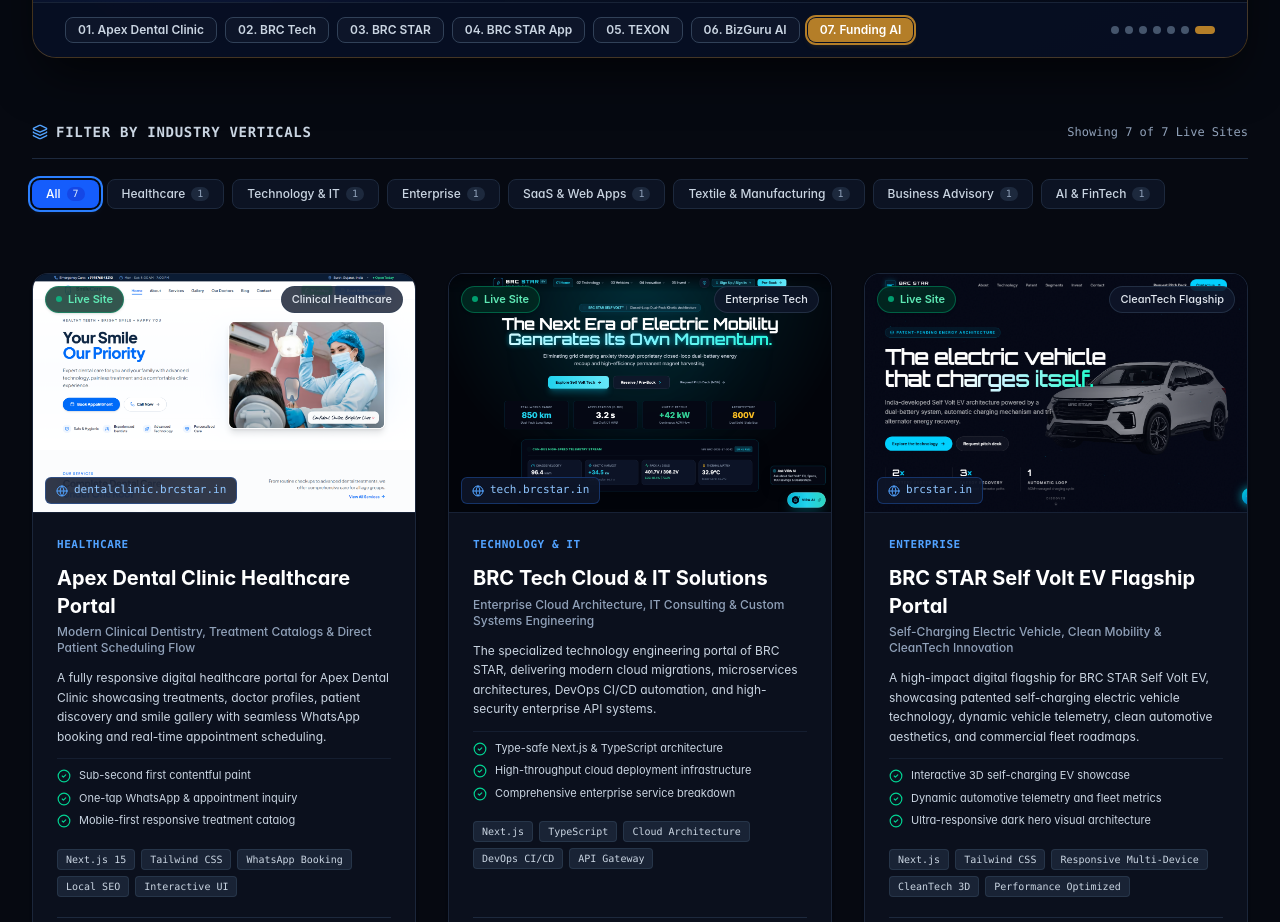
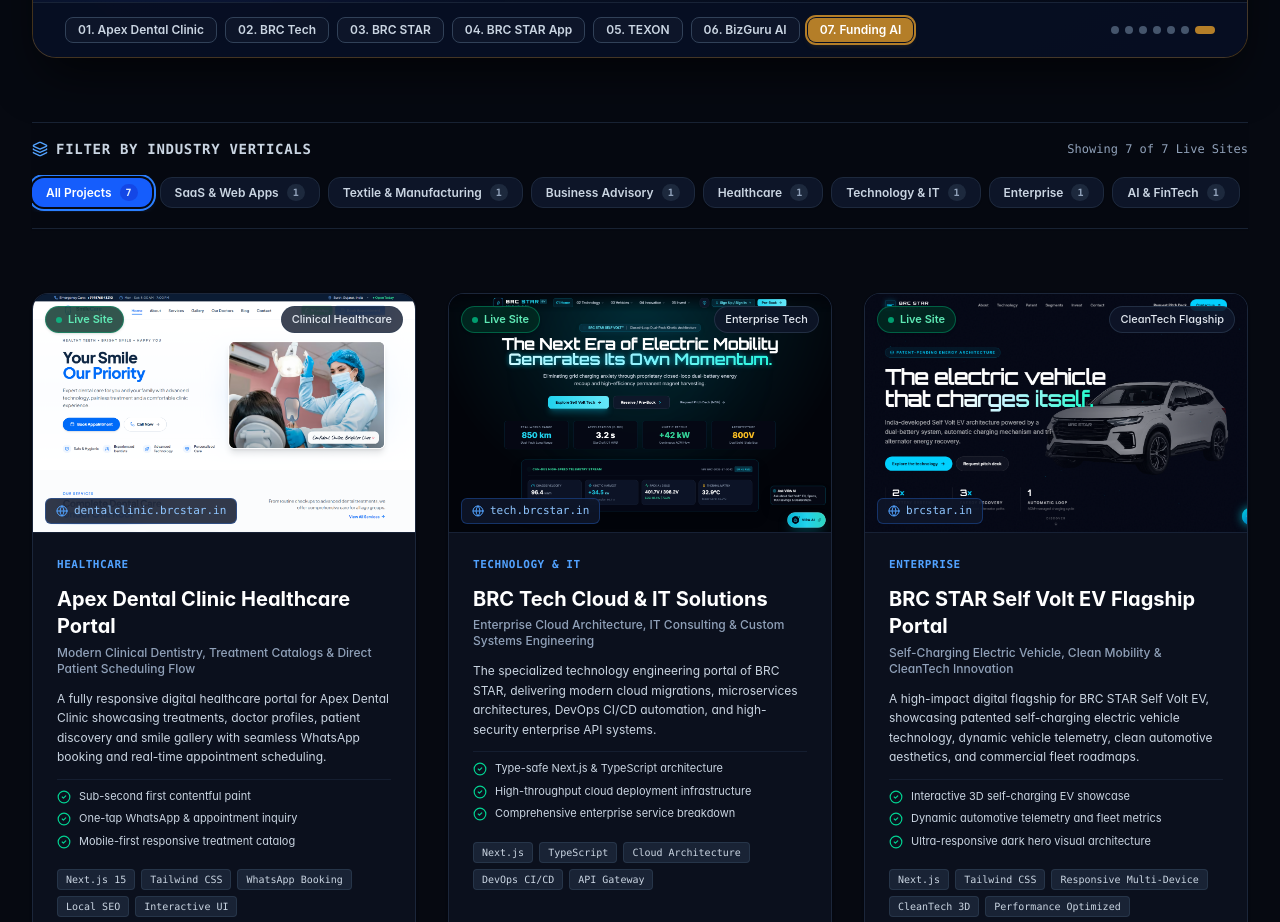
Before and after one commit to brc-star/BRC-Partner, a Next.js app: page /portfolio in a window 1280 px wide. Shown: the part 1420-2342 px from the top of the page. Built offline with nearby package versions, Linux system fonts and the light colour scheme.

Commit message:
fix(portfolio): resolve filter section clipping with sticky docking below navbar and instant category filtering

```diff
--- a/app/portfolio/page.tsx
+++ b/app/portfolio/page.tsx
@@ -31,12 +31,12 @@
 } from 'lucide-react';
 
 export default function PortfolioPage() {
-  const [selectedCategory, setSelectedCategory] = useState<string>('All');
+  const [selectedCategory, setSelectedCategory] = useState<string>('All Projects');
   const [inquiryModalOpen, setInquiryModalOpen] = useState(false);
   const [initialInquiryService, setInitialInquiryService] = useState<string>('Website Development');
 
-  const filteredProjects =
-    selectedCategory === 'All'
+  const isAll = selectedCategory === 'All Projects' || selectedCategory === 'All';
+  const filteredProjects = isAll
     ? LIVE_PROJECTS
     : LIVE_PROJECTS.filter((p) => p.category === selectedCategory);
 
@@ -144,12 +144,16 @@
             <LiveProjectsHeroCarousel onOpenInquiry={handleOpenInquiry} />
           </section>
 
-          {/* Interactive Category Filter Bar */}
-          <section aria-label="Portfolio Category Filters" className="space-y-4">
-            <div className="flex items-center justify-between border-b border-slate-200 dark:border-slate-800 pb-4">
+          {/* Interactive Category Filter Bar (Sticky Docking with Full Clearance) */}
+          <section
+            id="portfolio-filters"
+            aria-label="Portfolio Category Filters"
+            className="sticky top-[64px] sm:top-[74px] z-30 bg-[#f8fafc]/95 dark:bg-[#060911]/95 backdrop-blur-md py-3.5 sm:py-4 -mx-4 px-4 sm:mx-0 sm:px-0 border-y border-slate-200/80 dark:border-slate-800/80 shadow-xs transition-all duration-200 scroll-mt-28 space-y-3"
+          >
+            <div className="flex items-center justify-between pb-1">
               <div className="flex items-center gap-2">
                 <Layers className="w-4 h-4 text-blue-600 dark:text-blue-400" />
-                <span className="text-sm font-semibold uppercase tracking-wider text-slate-700 dark:text-slate-300 font-mono">
+                <span className="text-xs sm:text-sm font-semibold uppercase tracking-wider text-slate-700 dark:text-slate-300 font-mono">
                   Filter By Industry Verticals
                 </span>
               </div>
@@ -158,27 +162,29 @@
               </span>
             </div>
 
-            <div className="flex flex-wrap items-center gap-2 pt-1">
+            {/* Horizontal Scrollable Track on Mobile, Wrap on Desktop */}
+            <div className="flex items-center gap-2 overflow-x-auto no-scrollbar sm:flex-wrap pb-1 pt-0.5">
               {PORTFOLIO_CATEGORIES.map((category) => {
                 const isSelected = selectedCategory === category;
-                const count =
-                  category === 'All'
+                const isAllCategory = category === 'All Projects';
+                const count = isAllCategory
                   ? LIVE_PROJECTS.length
                   : LIVE_PROJECTS.filter((p) => p.category === category).length;
 
                 return (
                   <button
                     key={category}
+                    type="button"
                     onClick={() => setSelectedCategory(category)}
-                    className={`inline-flex items-center gap-1.5 px-3.5 py-1.5 rounded-lg text-xs font-medium transition-all ${
+                    className={`shrink-0 inline-flex items-center gap-2 px-3.5 py-1.5 rounded-xl text-xs font-semibold transition-all cursor-pointer ${
                       isSelected
-                        ? 'bg-blue-600 text-white shadow-md shadow-blue-500/20 ring-2 ring-blue-500 ring-offset-2 ring-offset-white dark:ring-offset-[#060911]'
-                        : 'bg-white dark:bg-slate-900/70 text-slate-700 dark:text-slate-300 border border-slate-200 dark:border-slate-800 hover:border-blue-400 dark:hover:border-blue-500 hover:text-blue-600 dark:hover:text-blue-400'
+                        ? 'bg-blue-600 text-white shadow-md shadow-blue-500/25 ring-2 ring-blue-500 ring-offset-2 ring-offset-[#f8fafc] dark:ring-offset-[#060911]'
+                        : 'bg-white dark:bg-slate-900/90 text-slate-700 dark:text-slate-300 border border-slate-200 dark:border-slate-800 hover:border-blue-400 dark:hover:border-blue-500 hover:text-blue-600 dark:hover:text-blue-400 shadow-xs'
                     }`}
                   >
                     <span>{category}</span>
                     <span
-                      className={`text-[10px] px-1.5 py-0.2 rounded-full font-mono ${
+                      className={`text-[10px] px-1.5 py-0.5 rounded-full font-mono font-bold ${
                         isSelected
                           ? 'bg-blue-700 text-blue-100'
                           : 'bg-slate-100 dark:bg-slate-800 text-slate-500 dark:text-slate-400'
@@ -193,6 +199,7 @@
           </section>
 
           {/* Project Grid Showcase */}
+          {filteredProjects.length > 0 ? (
             <section aria-label="Live Projects Grid" className="grid grid-cols-1 md:grid-cols-2 lg:grid-cols-3 gap-8">
               {filteredProjects.map((project: LiveProject) => (
                 <article
@@ -306,6 +313,24 @@
                 </article>
               ))}
             </section>
+          ) : (
+            <div className="text-center py-16 px-4 bg-white dark:bg-[#0b101d] rounded-2xl border border-slate-200 dark:border-slate-800 space-y-4">
+              <Layers className="w-10 h-10 text-slate-400 mx-auto" />
+              <h3 className="text-lg font-bold text-slate-800 dark:text-slate-200">
+                No Projects Found in {selectedCategory}
+              </h3>
+              <p className="text-xs text-slate-500 max-w-sm mx-auto">
+                No live deployments currently match this specific industry vertical.
+              </p>
+              <button
+                type="button"
+                onClick={() => setSelectedCategory('All Projects')}
+                className="inline-flex items-center gap-2 px-4 py-2 rounded-xl bg-blue-600 text-white text-xs font-semibold hover:bg-blue-700 transition-colors cursor-pointer"
+              >
+                <span>Show All Projects</span>
+              </button>
+            </div>
+          )}
 
           {/* Bottom Call to Action Section */}
           <section aria-label="Start Your Project" className="pt-8">
--- a/lib/live-portfolio-data.ts
+++ b/lib/live-portfolio-data.ts
@@ -247,12 +247,12 @@
 ];
 
 export const PORTFOLIO_CATEGORIES = [
-  'All',
+  'All Projects',
+  'SaaS & Web Apps',
+  'Textile & Manufacturing',
+  'Business Advisory',
   'Healthcare',
   'Technology & IT',
   'Enterprise',
-  'SaaS & Web Apps',
-  'Textile & Manufacturing',
-  'Business Advisory',
   'AI & FinTech',
 ] as const;
```
Also changed, not shown: public/images/live-showcase/brcstar-fullpage.png (added), 1 other file (tests, documents, lock files or other folders). Lines whose indentation alone changed are shown as unchanged.
